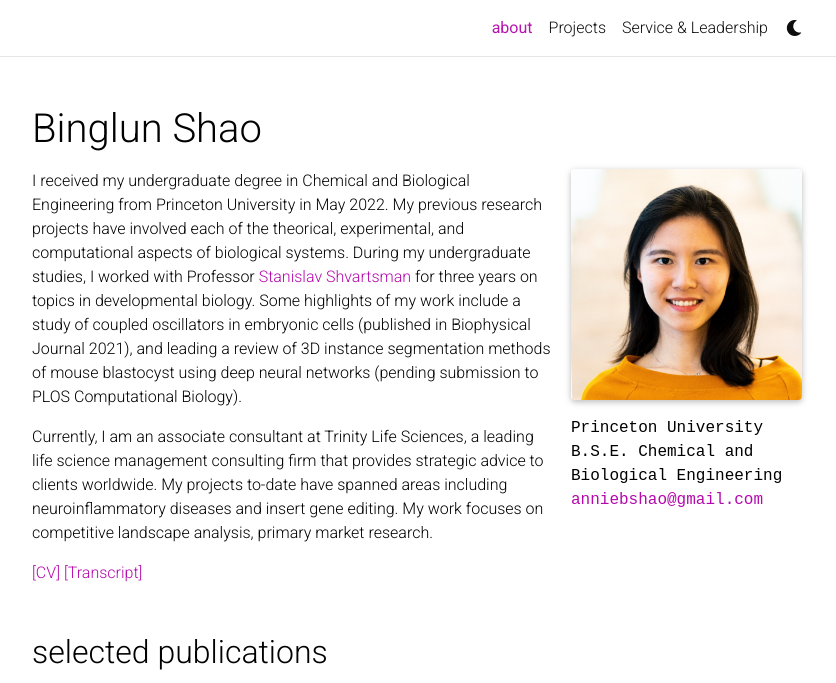
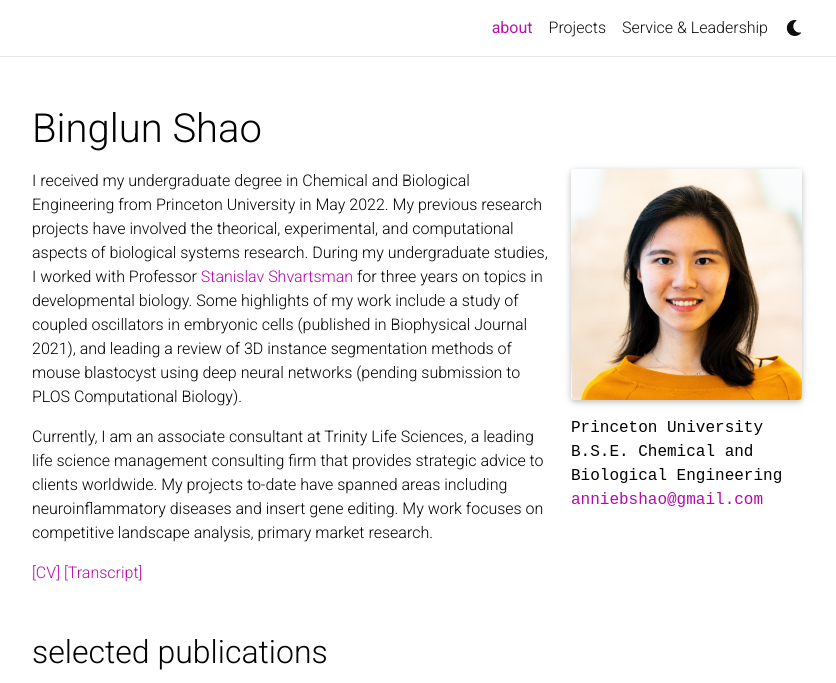
Before and after one commit to bingluna/bingluna.github.io, a Jekyll site: the page built from _pages/about.md, in a window 1280 px wide and 1034 px high, cut to the strip 0-683 px from the top of the window. Shown: the whole strip, without its empty margins (223-1059 px from the left). Built offline with Jekyll 4.4.1, drawn with Linux system fonts in a browser that asks for light colours; full-size pictures stand in for the smaller copies a plugin makes; comment, search, counter and statistics services are not loaded; a style sheet for code colours, icons or effects is not loaded.

Commit message:
update cv

```diff
--- a/_pages/about.md
+++ b/_pages/about.md
@@ -17,7 +17,7 @@ news: false  # includes a list of news items
 selected_papers: true # includes a list of papers marked as "selected={true}"
 social: true  # includes social icons at the bottom of the page
 ---
-I received my undergraduate degree in Chemical and Biological Engineering from Princeton University in May 2022. My previous research projects have involved each of the theorical, experimental, and computational aspects of biological systems. During my undergraduate studies, I worked with Professor [Stanislav Shvartsman](https://cbe.princeton.edu/people/stanislav-shvartsman) for three years on topics in developmental biology. Some highlights of my work include a study of coupled oscillators in embryonic cells (published in Biophysical Journal 2021), and leading a review of 3D instance segmentation methods of mouse blastocyst using deep neural networks (pending submission to PLOS Computational Biology).
+I received my undergraduate degree in Chemical and Biological Engineering from Princeton University in May 2022. My previous research projects have involved the theorical, experimental, and computational aspects of biological systems research. During my undergraduate studies, I worked with Professor [Stanislav Shvartsman](https://cbe.princeton.edu/people/stanislav-shvartsman) for three years on topics in developmental biology. Some highlights of my work include a study of coupled oscillators in embryonic cells (published in Biophysical Journal 2021), and leading a review of 3D instance segmentation methods of mouse blastocyst using deep neural networks (pending submission to PLOS Computational Biology).
 
 Currently, I am an associate consultant at Trinity Life Sciences, a leading life science management consulting firm that provides strategic advice to clients worldwide. My projects to-date have spanned areas including neuroinflammatory diseases and insert gene editing. My work focuses on competitive landscape analysis, primary market research.
 
```
Also changed, not shown: 1 other file.
